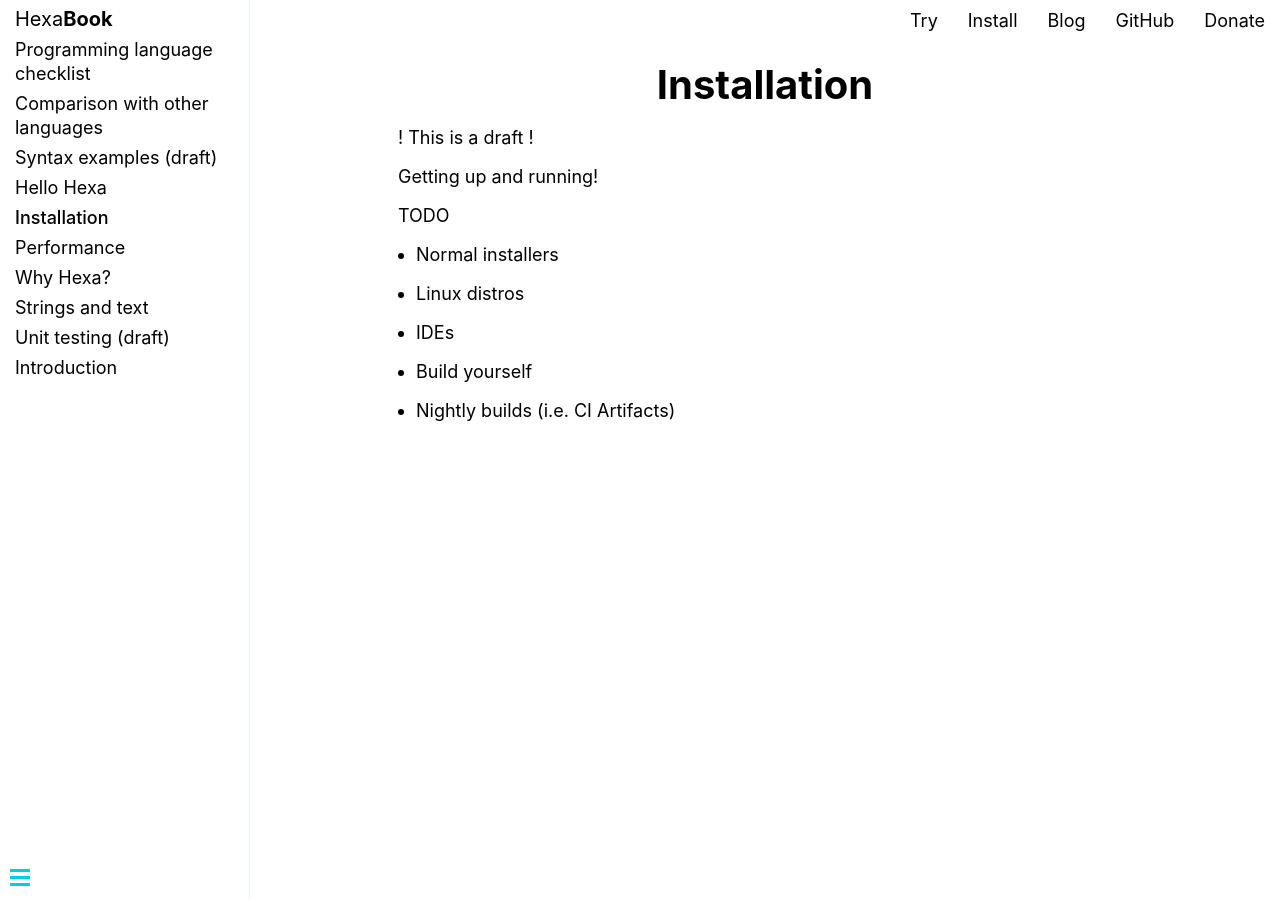
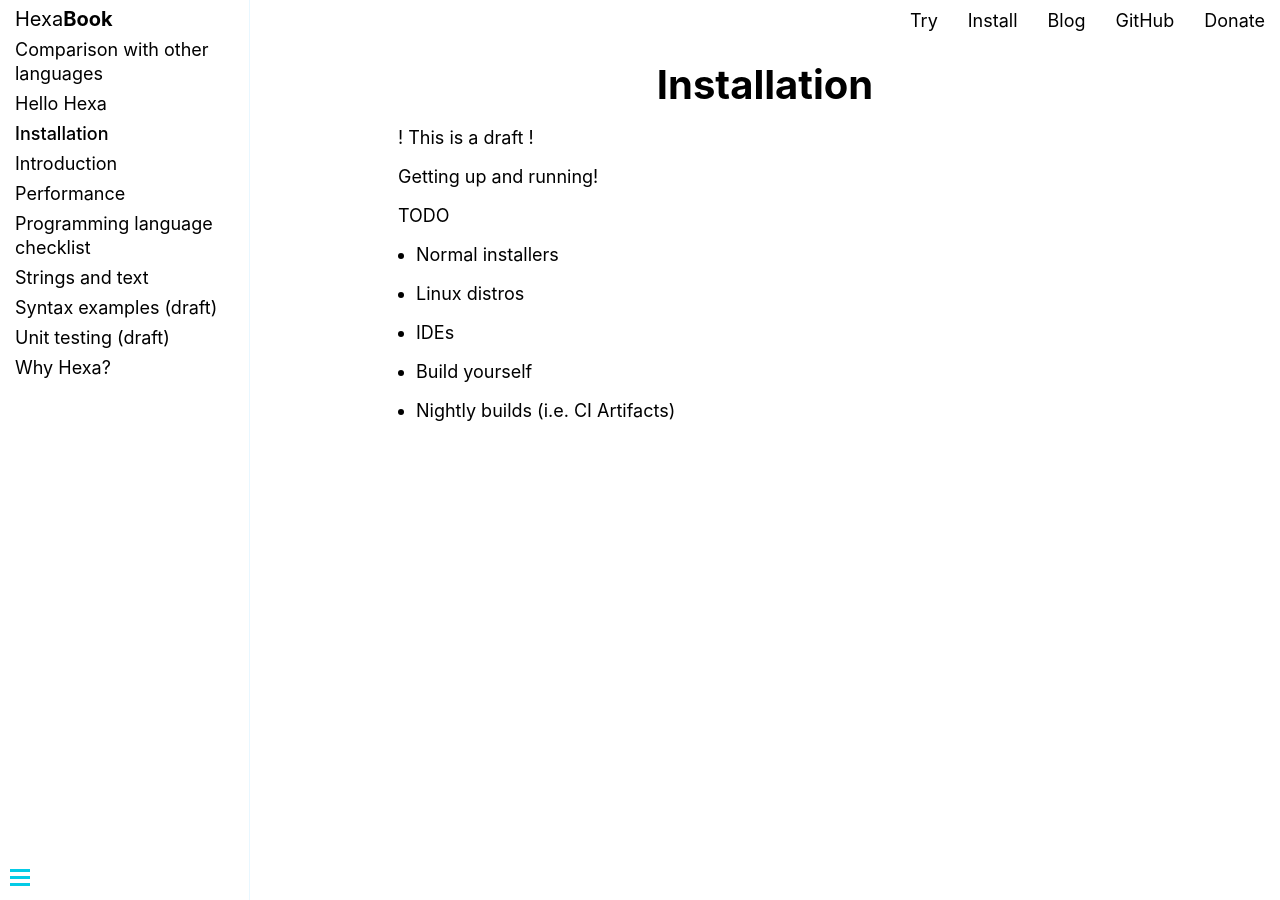
Before and after one commit to hexalang/hexalang.github.io, a Jekyll site: the page built from _book/Install.md, in a window 1280 px wide. Built offline with Jekyll 4.4.1, drawn with Linux system fonts in a browser that asks for light colours.

Commit message:
Update book.html

```diff
--- a/_layouts/book.html
+++ b/_layouts/book.html
@@ -42,7 +42,8 @@
                 <a href="/">Hexa</a><strong><a href="/book">Book</a></strong>
             </div>
             <ul>
-            {% for p in site.book %}
+	    {% assign sorted = site.book | sort: 'title' %}
+            {% for p in sorted %}
                 <li>
                 {% if p.path == page.path %}
                     <a href="{{p.url}}"><strong>{{ p.title }}</strong></a>
```
